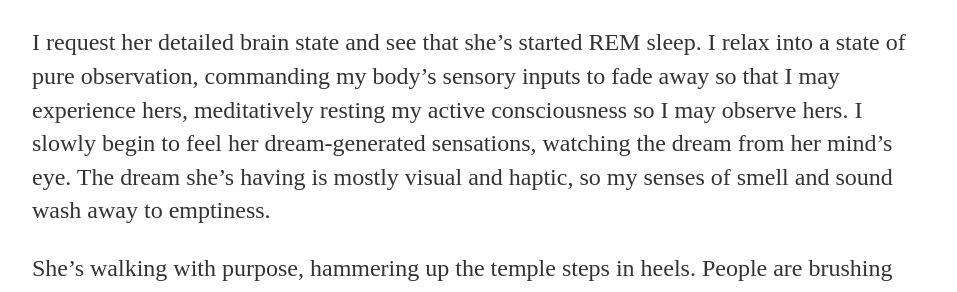
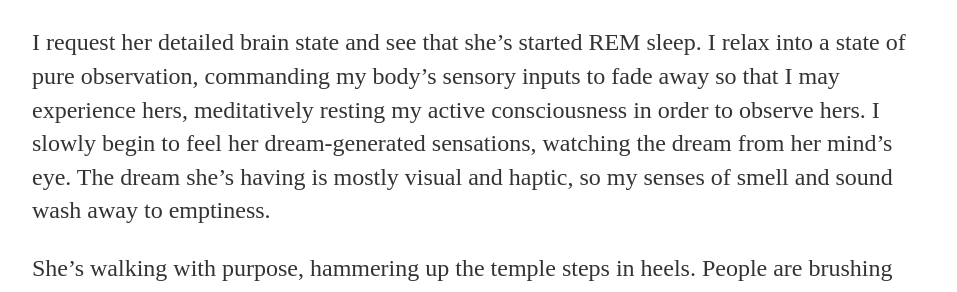
Before and after one commit to curiousest/curiousest.github.io, a Jekyll site: the page built from _posts/2017-03-15-dream-girl-fading.md, in a window 1280 px wide and 900 px high, scrolled down 397 px. Shown: the part 231-523 px from the top of the window, without its empty margins (160-1117 px from the left). Built offline with Jekyll 4.4.1, drawn with Linux system fonts in a browser that asks for light colours.

Commit message:
Update 2017-03-15-dream-girl-fading.md

```diff
--- a/_posts/2017-03-15-dream-girl-fading.md
+++ b/_posts/2017-03-15-dream-girl-fading.md
@@ -11,7 +11,7 @@ She's beside me, breathing gently. It's been just over 24 years since her body a
 
 Since our first date not too many months ago, I've relived most of her life's major events: family turbulence, risky career decisions, former relationships and still, I'm a far cry from knowing her as well as I know myself. Whenever we catch up on each other's day, I take a few extra minutes to review a little bit more of her past. It's slow progress, but I'm lucky to have found her as early as I did - I only have 742,436,803 seconds left to experience, digestible in a fraction of that time.
 
-I request her detailed brain state and see that she's started REM sleep. I relax into a state of pure observation, commanding my body's sensory inputs to fade away so that I may experience hers, meditatively resting my active consciousness so I may observe hers. I slowly begin to feel her dream-generated sensations, watching the dream from her mind's eye. The dream she's having is mostly visual and haptic, so my senses of smell and sound wash away to emptiness.
+I request her detailed brain state and see that she's started REM sleep. I relax into a state of pure observation, commanding my body's sensory inputs to fade away so that I may experience hers, meditatively resting my active consciousness in order to observe hers. I slowly begin to feel her dream-generated sensations, watching the dream from her mind's eye. The dream she's having is mostly visual and haptic, so my senses of smell and sound wash away to emptiness.
 
 She's walking with purpose, hammering up the temple steps in heels. People are brushing past her as she climbs her way to the statue of her god. There's someone standing ahead, starkly still and unidentifiable. I act quickly: with some small changes to her brain's physical state, I place my resemblance on the figure. She recognizes me, giving life to my doppelganger and taking hold of her attention. I look happy to see her, and she's elated to see me. She doesn't notice that the rest of the dream world ceases to exist.
 
```
